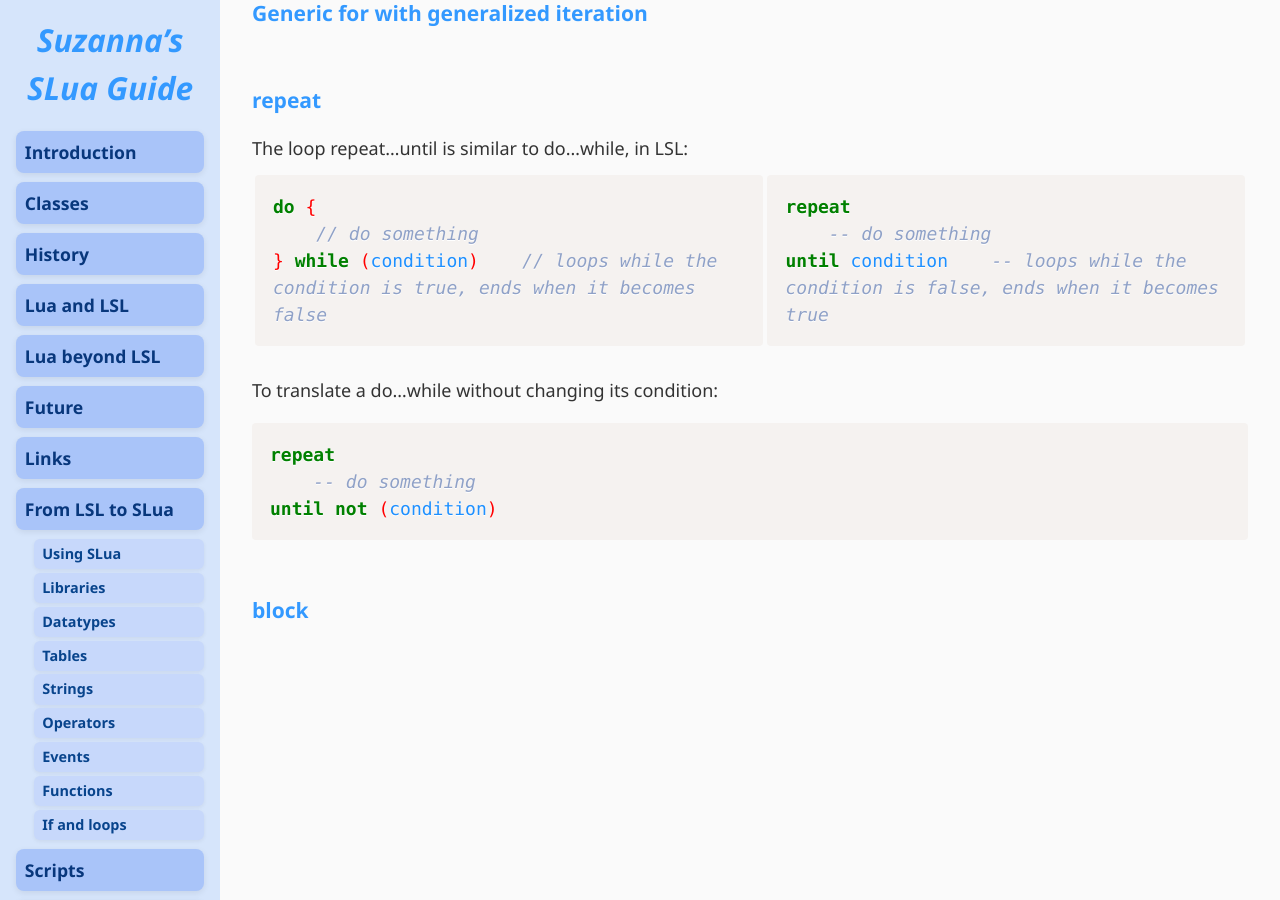
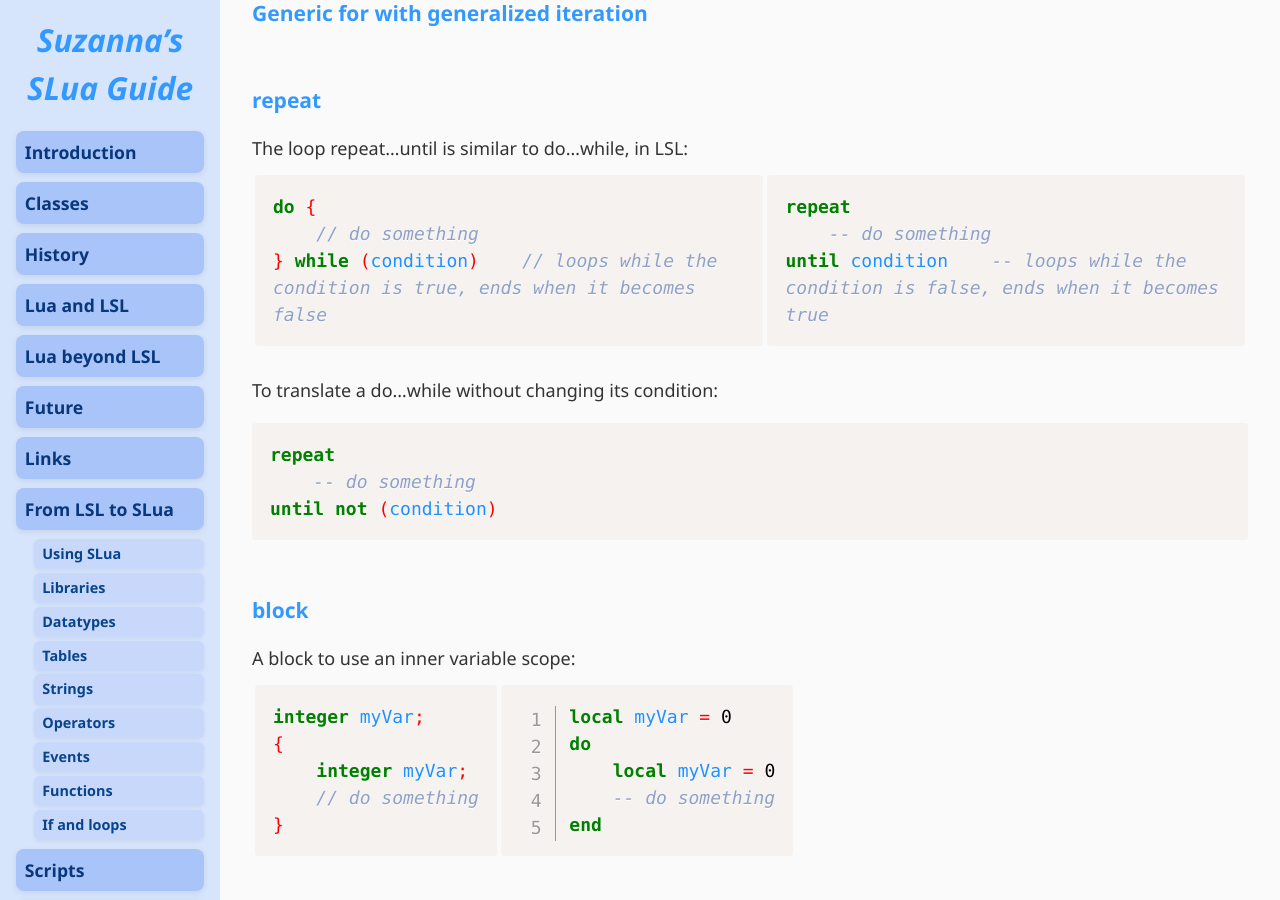
Before and after one commit to Suzanna-Linn/slua, a Jekyll site: the page built from docs/moving-if-and-loops.md, in a window 1280 px wide and 900 px high, scrolled down 9255 px. Built offline with Jekyll 4.4.1, drawn with Linux system fonts in a browser that asks for light colours; nearby versions of some CDN libraries; our own code applies the rules of GitHub Pages for plain Markdown files; comment, search, counter and statistics services are not loaded.

Commit message:
Update moving-if-and-loops.md

```diff
--- a/docs/moving-if-and-loops.md
+++ b/docs/moving-if-and-loops.md
@@ -372,3 +372,19 @@
 until not (condition)</code></pre>
 
 ### block
+
+A block to use an inner variable scope:
+<table><tr><td>
+<pre class="language-lsl"><code class="language-lsl">integer myVar;
+{
+    integer myVar;
+    // do something
+}</code></pre>
+</td><td>
+<pre class="language-slua line-numbers"><code class="language-slua">local myVar = 0
+do
+    local myVar = 0
+    -- do something
+end</code></pre>
+
+</td></tr></table>
```
